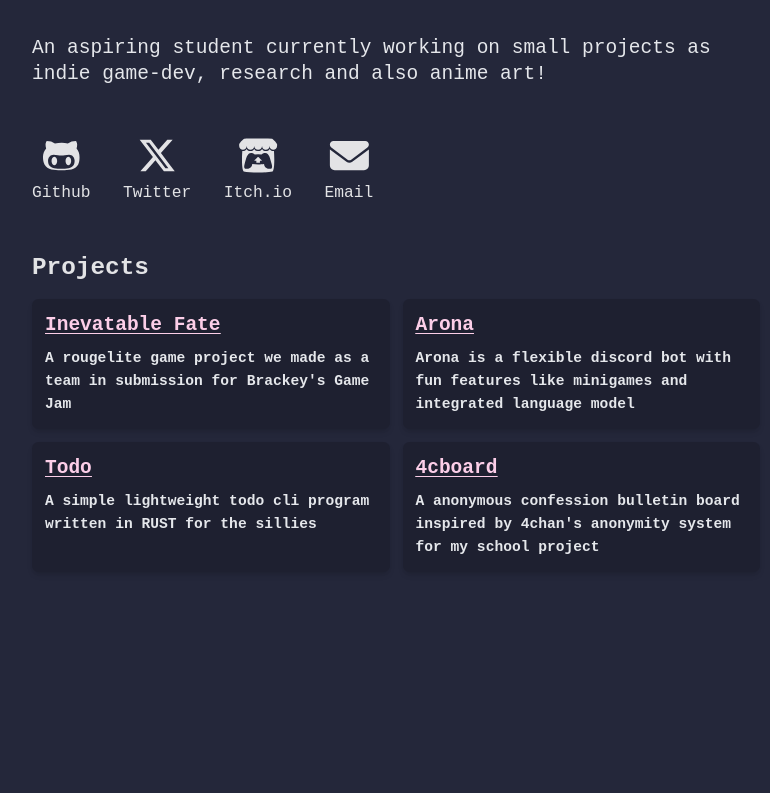
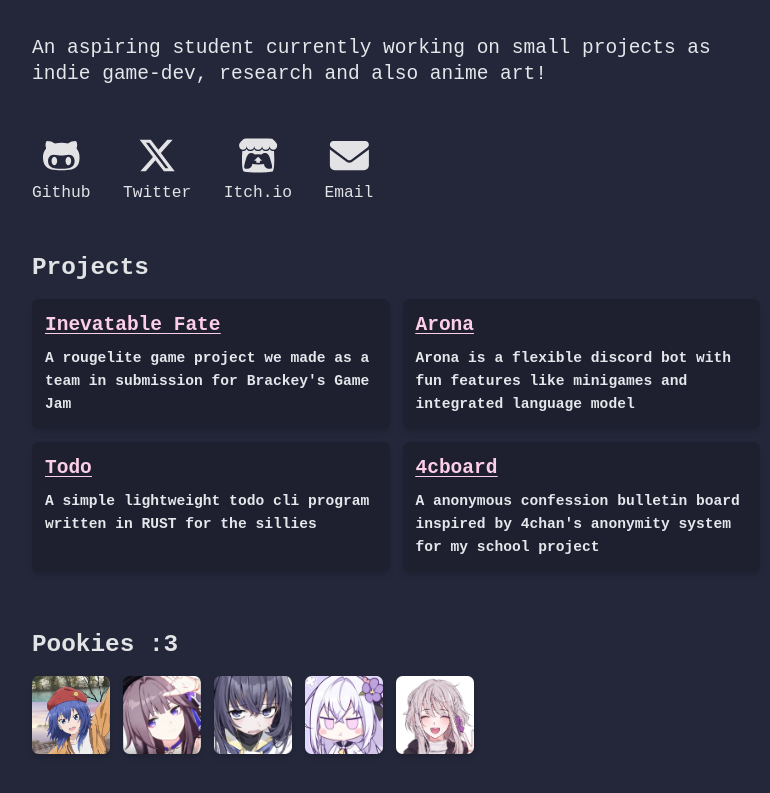
Before and after one commit to Koipix/koipixu, a React (Vite) app: page / in a window 1280 px wide. Shown: the part 345-1138 px from the top of the page, without its empty margins (244-1014 px from the left). Before the commit the page ends 1014 px from the top, so only its background shows below. Built offline with nearby package versions, Linux system fonts and the light colour scheme.

Commit message:
my pookies <3

```diff
--- a/src/component/home.tsx
+++ b/src/component/home.tsx
@@ -104,6 +104,26 @@ function Home() {
             </div>
           </dl>
         </section>
+        <section className="mt-18">
+          <h1 className="text-3xl mb-5">Pookies :3</h1>
+          <div className="flex flex-wrap gap-4">
+            <a>
+              <img src="/pookies/jasussy.jpg" alt="jason" className="h-24 w-24 rounded-lg shadow-md"/>
+            </a>
+            <a>
+              <img src="/pookies/elle.jpg" alt="elle" className="h-24 w-24 rounded-lg shadow-md"/>
+            </a>
+            <a>
+              <img src="/pookies/shinya.jpg" alt="shinya" className="h-24 w-24 rounded-lg shadow-md"/>
+            </a>
+            <a>
+              <img src="/pookies/shigemi.jpg" alt="shigemi" className="h-24 w-24 rounded-lg shadow-md"/>
+            </a>
+            <a>
+              <img src="/pookies/kumi.jpg" alt="kumi" className="h-24 w-24 rounded-lg shadow-md"/>
+            </a>
+          </div>
+        </section>
       </>
     )
 }
```
